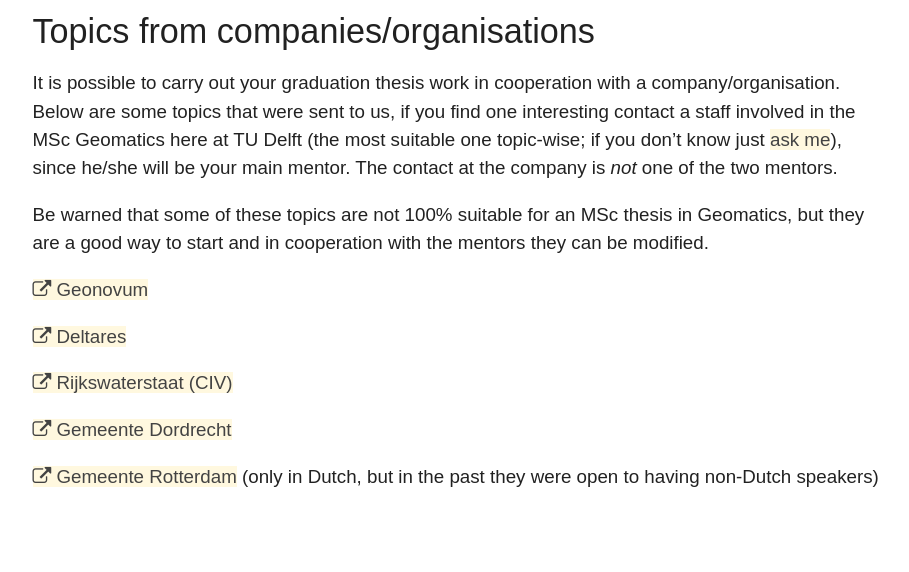
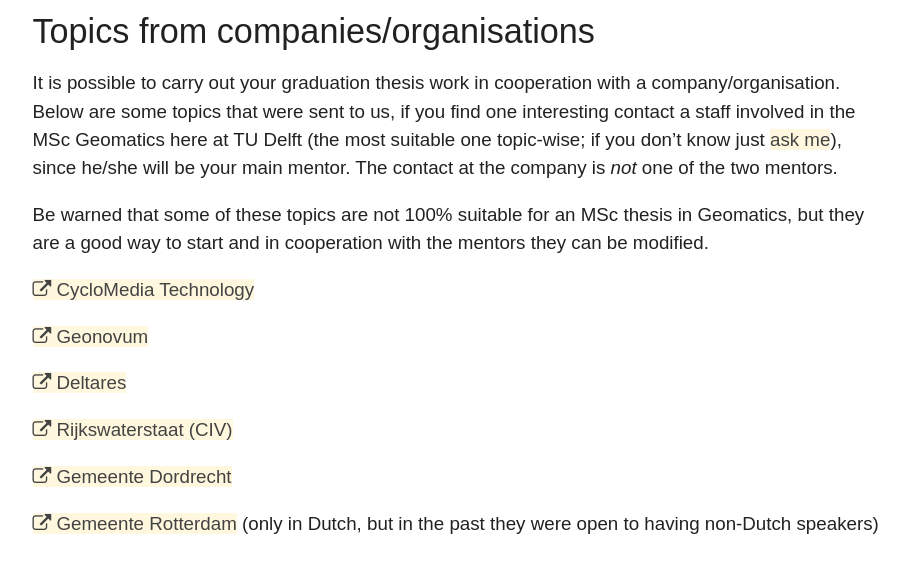
Before and after one commit to tudelft3d/geo2020, a Jekyll site: the page built from potentialtopics/index.md, in a window 1280 px wide, cut to the strip 815-1387 px from the top of the page. Shown: the whole strip, without its empty margins (182-1091 px from the left). Built offline with Jekyll 4.4.1, drawn with Linux system fonts in a browser that asks for light colours; nearby versions of some CDN libraries; before the commit the page ends 1340 px from its top, so only the background shows below that.

Commit message:
cyclomedia topics

```diff
--- a/potentialtopics/index.md
+++ b/potentialtopics/index.md
@@ -32,6 +32,8 @@
 
 Be warned that some of these topics are not 100% suitable for an MSc thesis in Geomatics, but they are a good way to start and in cooperation with the mentors they can be modified.
 
+<a href="{{ "cyclomedia/" }}"><i class="fa fa-external-link"></i> CycloMedia Technology </a>
+
 <a href="{{ "geonovum/" }}"><i class="fa fa-external-link"></i> Geonovum</a>
 
 <a href="{{ "deltares/" }}"><i class="fa fa-external-link"></i> Deltares</a>
```
Also changed, not shown: 2 other files.
